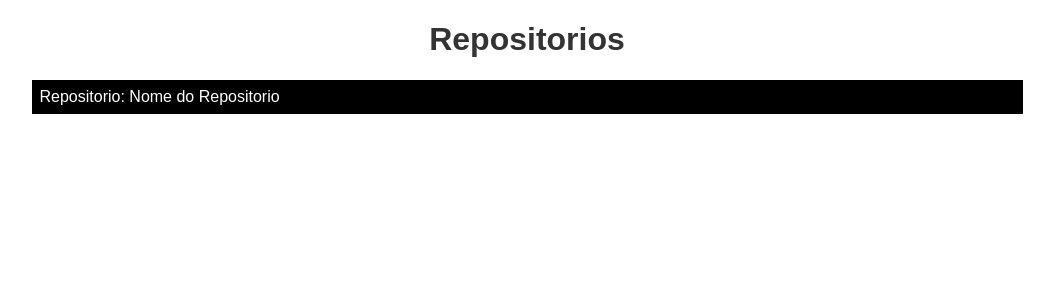
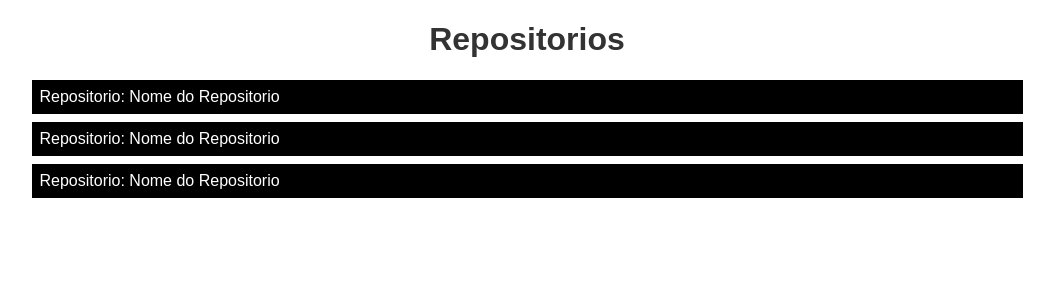
Before and after one commit to IngridAkeida/gamagit, a React (Create React App) app: page /repositories in a window 1280 px wide. Shown: the top 300 px of the page, without its empty margins (113-1167 px from the left). Built offline with nearby package versions, Linux system fonts and the light colour scheme.

Commit message:
repositories rendering

```diff
--- a/src/Pages/Home/index.js
+++ b/src/Pages/Home/index.js
@@ -1,22 +1,26 @@
 import React, { useState } from "react";
 import axios from "axios";
 import * as S from './styled';
+import { useNavigate } from 'react-router-dom';
 
 
 export default function Home() {
 
-  const [usuario, setUsuario ]= useState("")
+  const navigate = useNavigate();
+  const [usuario, setUsuario ]= useState("");
+
 
   function handleSearch(){
     axios.get(`https://api.github.com/users/${usuario}/repos`).then(response => {
       const repositories = response.data;
       const repositoriesName = [];
-
       repositories.map((repository) => {
         repositoriesName.push(repository.name);
       });
 
       localStorage.setItem('repositoriesName', JSON.stringify(repositoriesName));
+
+      navigate('/repositories')
     });
   }
 
--- a/src/Pages/Repositories/index.js
+++ b/src/Pages/Repositories/index.js
@@ -1,12 +1,19 @@
-import React from "react";
+import React, { useEffect } from "react";
 import * as S from './styled';
 
+export default function Repositories(){
 
-export default function Repositories(){
+    useEffect(()=> {
+        let repositoriesName = localStorage.getItem('repositoriesName');
+        repositoriesName = JSON.parse(repositoriesName)
+        console.log(repositoriesName);
+    },[]);
     return(
         <S.Container>
             <S.Title> Repositorios</S.Title>
             <S.List>
+                <S.ListItem> Repositorio: Nome do Repositorio</S.ListItem>
+                <S.ListItem> Repositorio: Nome do Repositorio</S.ListItem>
                 <S.ListItem> Repositorio: Nome do Repositorio</S.ListItem>
             </S.List>
         </S.Container>
```
